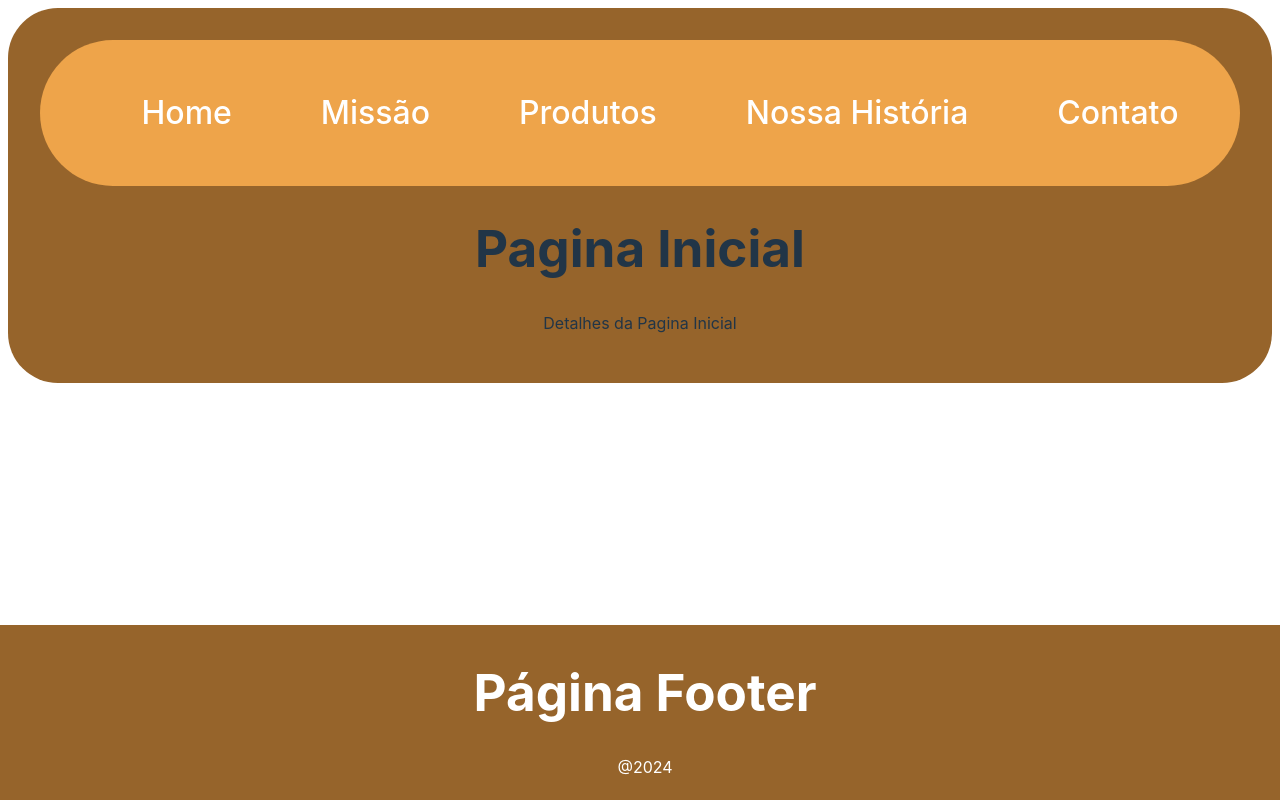
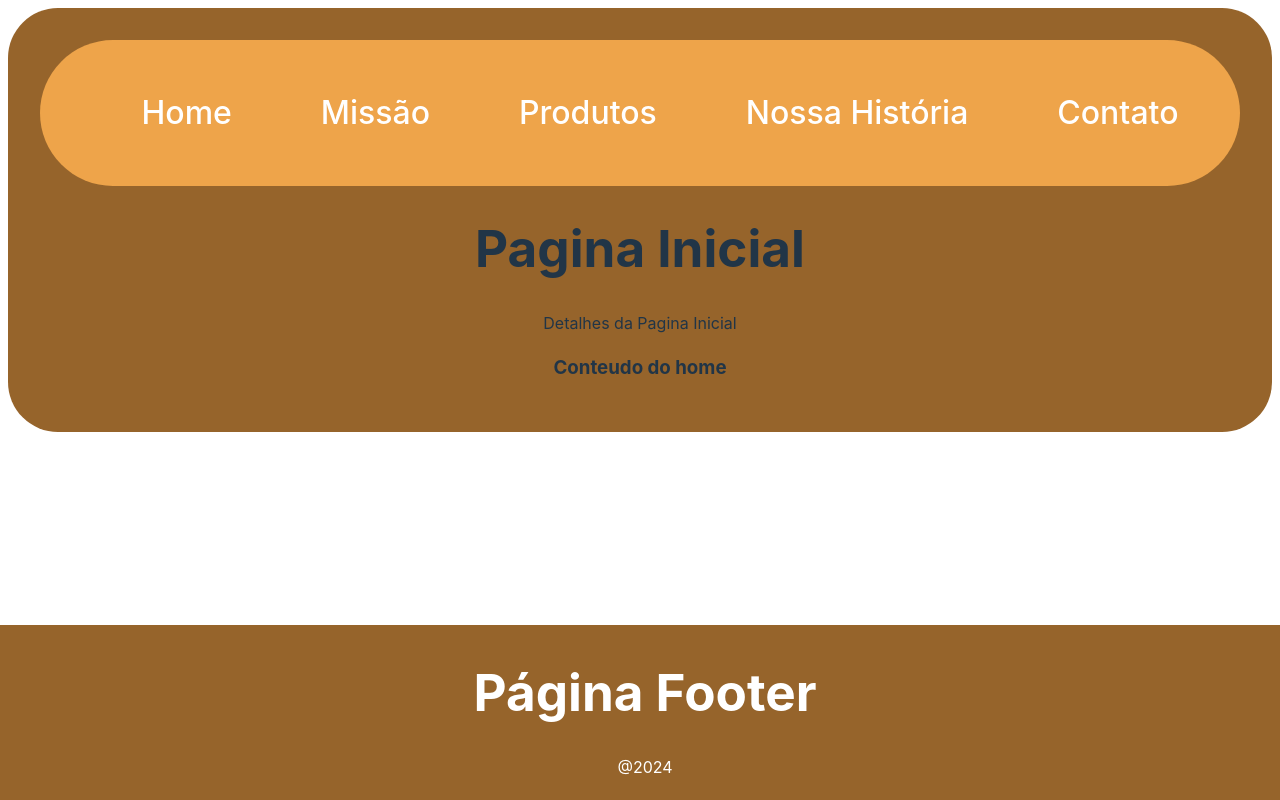
Before and after one commit to Marzonha/Atividade-react, a React (Vite) app: page / in a window 1280 px wide. Built offline with nearby package versions, Linux system fonts and the light colour scheme.

Commit message:
Criado o HomeContent

```diff
--- a/src/Components/Home.jsx
+++ b/src/Components/Home.jsx
@@ -1,9 +1,14 @@
+import {HomeContent} from './HomeContent';
+
 
 function Home(props) {
     return (
       <div>
         <h1>{props.nomePagina}</h1>
         <p>{props.paginaPrincipal}</p>
+
+        <HomeContent />
+
       </div>
     )
   }
--- /dev/null
+++ b/src/Components/HomeContent.jsx
@@ -0,0 +1,10 @@
+
+
+export  function HomeContent() {
+  return (
+    <div>
+      <h3>Conteudo do home</h3>
+
+    </div>
+  )
+}
```
